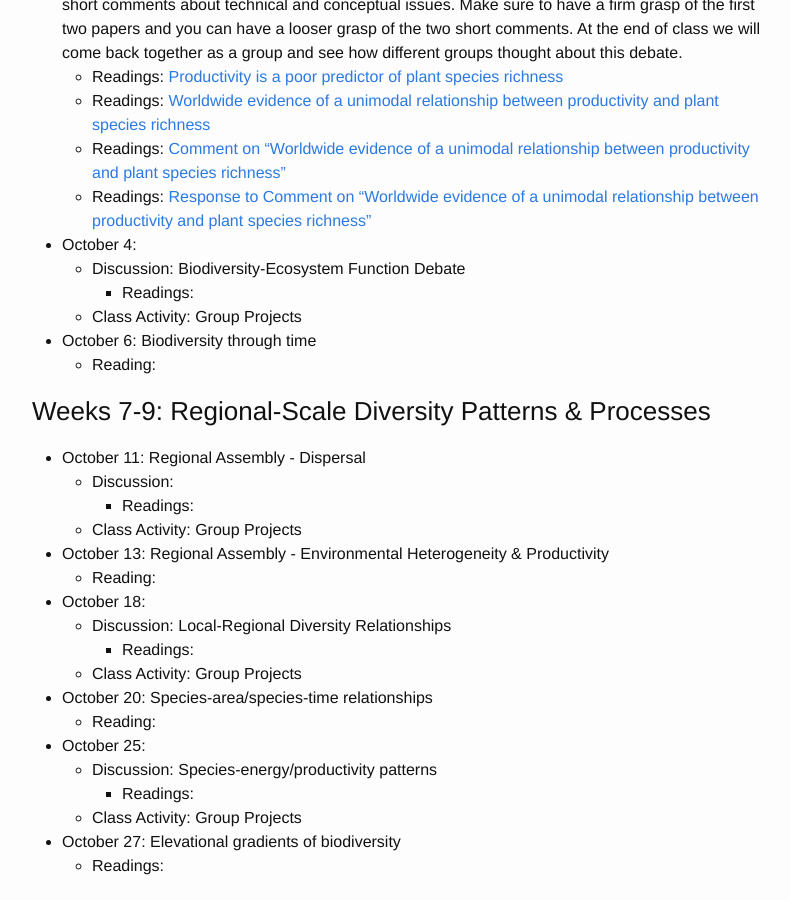
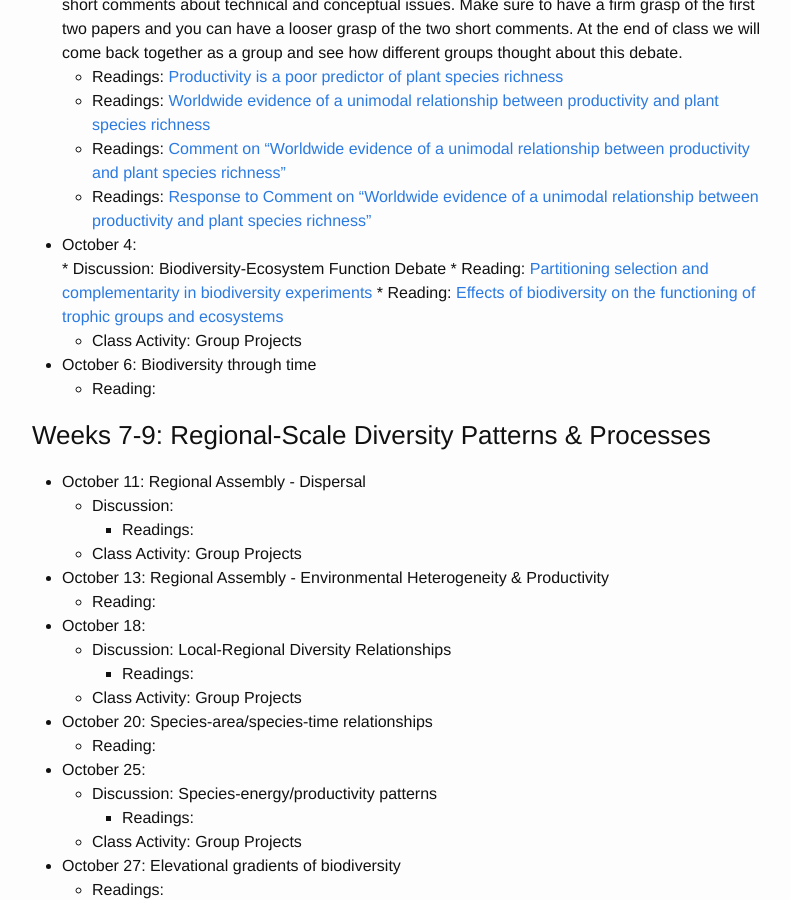
Before and after one commit to skmorgane/biodiversity-course, a Jekyll site: the page built from schedule.md, in a window 1280 px wide and 900 px high, scrolled down 4082 px. Shown: the whole window, without its empty margins (238-1028 px from the left). Built offline with Jekyll 4.4.1, drawn with Linux system fonts in a browser that asks for light colours.

Commit message:
Add BDEF papers

```diff
--- a/schedule.md
+++ b/schedule.md
@@ -129,11 +129,10 @@ Tuesdays are often a split between class activity and discussion, thus there are
     * Readings: [Response to Comment on "Worldwide evidence of a unimodal relationship between productivity and plant species richness"](https://doi.org/10.1126/science.aad8019)
 
 * October 4:
-    * Discussion: Biodiversity-Ecosystem Function Debate
-         * Readings:
+      * Discussion: Biodiversity-Ecosystem Function Debate
+         * Reading: [Partitioning selection and complementarity in biodiversity experiments](https://doi.org/10.1038/35083573)
+         * Reading: [Effects of biodiversity on the functioning of trophic groups and ecosystems](https://doi.org/10.1038/nature05202)
     * Class Activity: Group Projects
-
-
 
 * October 6: Biodiversity through time
     * Reading:
```
